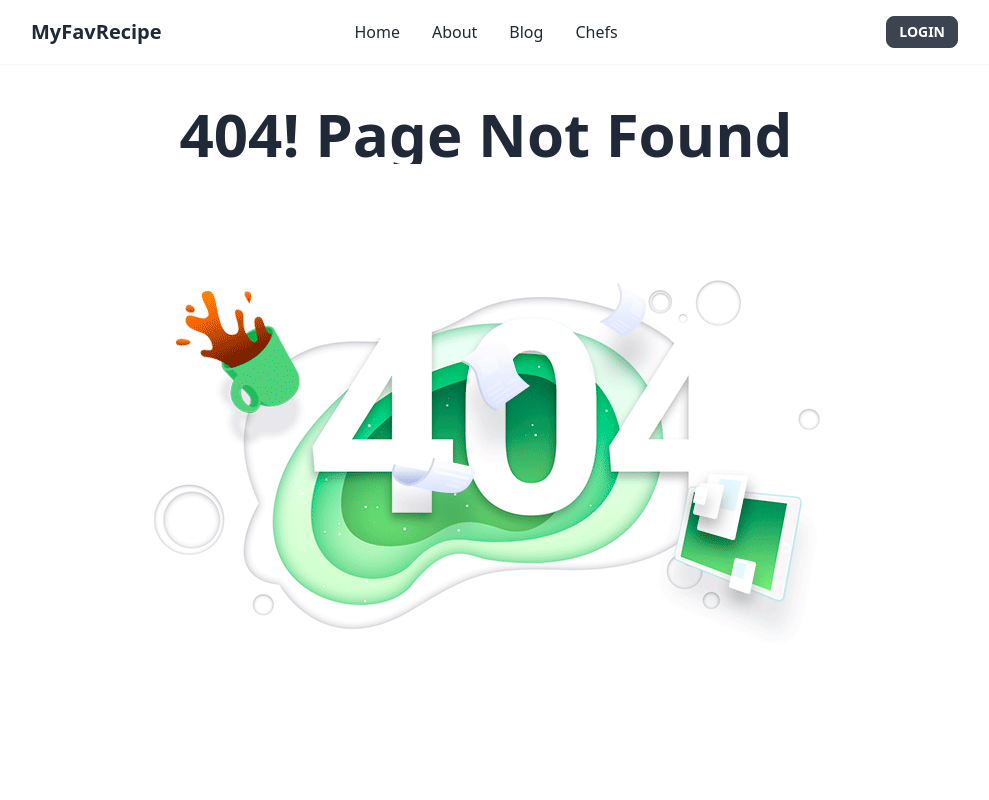
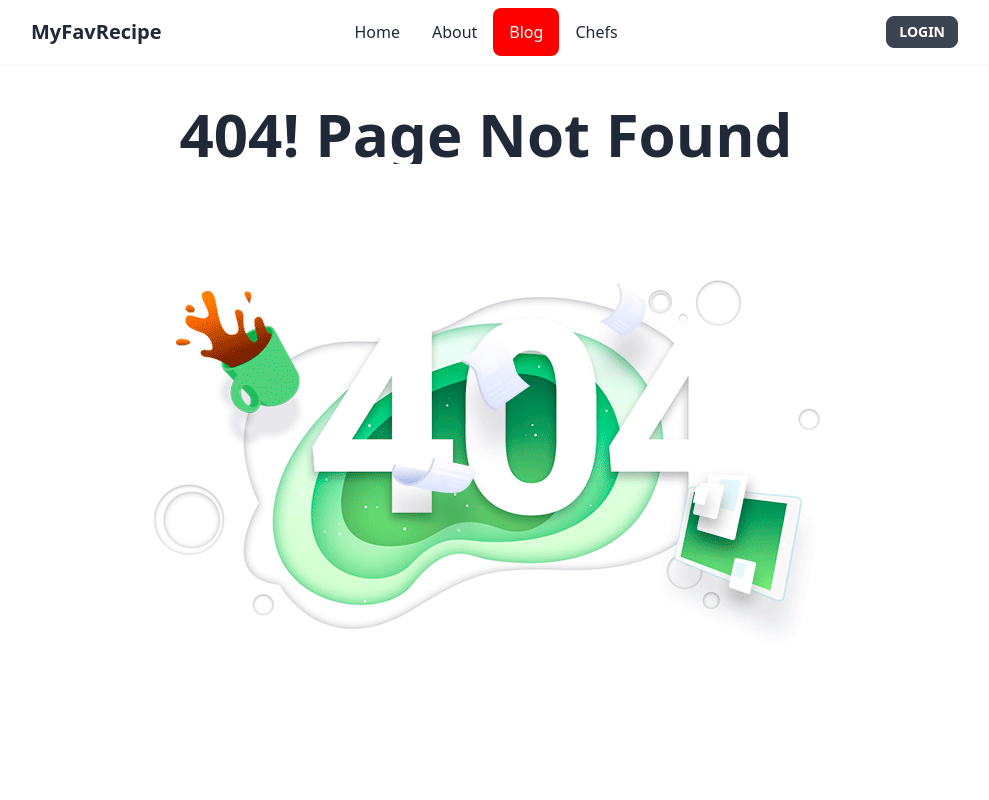
Before and after one commit to abdullahbinziad/my-fav-recipe, a React (Vite) app: page /blogs/login in a window 1280 px wide. Shown: the top 800 px of the page, without its empty margins (154-1143 px from the left). Built offline with nearby package versions, Linux system fonts and the light colour scheme; no server answers.

Commit message:
active routes doneg

```diff
--- /dev/null
+++ b/src/shared/ActiveLink.jsx
@@ -0,0 +1,16 @@
+import { NavLink } from "react-router-dom";
+import  './activelink.css';
+
+const ActiveLink = ({to,children}) => {
+    return (
+        <NavLink
+        to={to}
+        className={({ isActive  }) => isActive ? "active" : ""
+        }
+      >
+     {children}
+      </NavLink>
+    );
+};
+
+export default ActiveLink;
--- a/src/shared/Header.jsx
+++ b/src/shared/Header.jsx
@@ -1,6 +1,7 @@
 import { useContext } from "react";
 import { AuthContext } from "../authprovider/AuthProvider";
 import { Link } from "react-router-dom";
+import ActiveLink from "./ActiveLink";
 
 
 
@@ -13,10 +14,10 @@
 const menu =
 <>
 
-<li> <Link to="/">Home</Link> </li>
-<li> <Link to="/about">About</Link> </li>
-<li> <Link to="/blogs">Blog</Link> </li>
-<li> <Link to="/chef">Chefs</Link> </li>
+<li> <ActiveLink to="/">Home</ActiveLink> </li>
+<li> <ActiveLink to="/about">About</ActiveLink> </li>
+<li> <ActiveLink to="/blogs">Blog</ActiveLink> </li>
+<li> <ActiveLink to="/chef">Chefs</ActiveLink> </li>
 
 </>
 
--- /dev/null
+++ b/src/shared/activelink.css
@@ -0,0 +1,3 @@
+.active{
+    background-color: red;
+}
```
